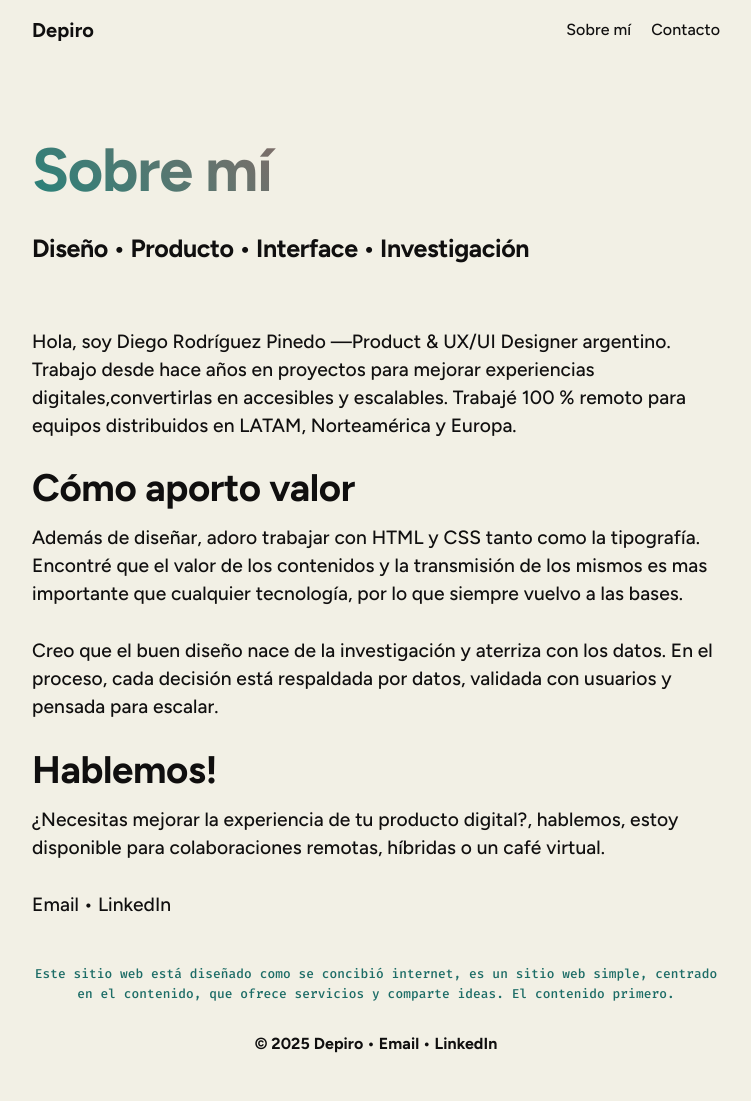
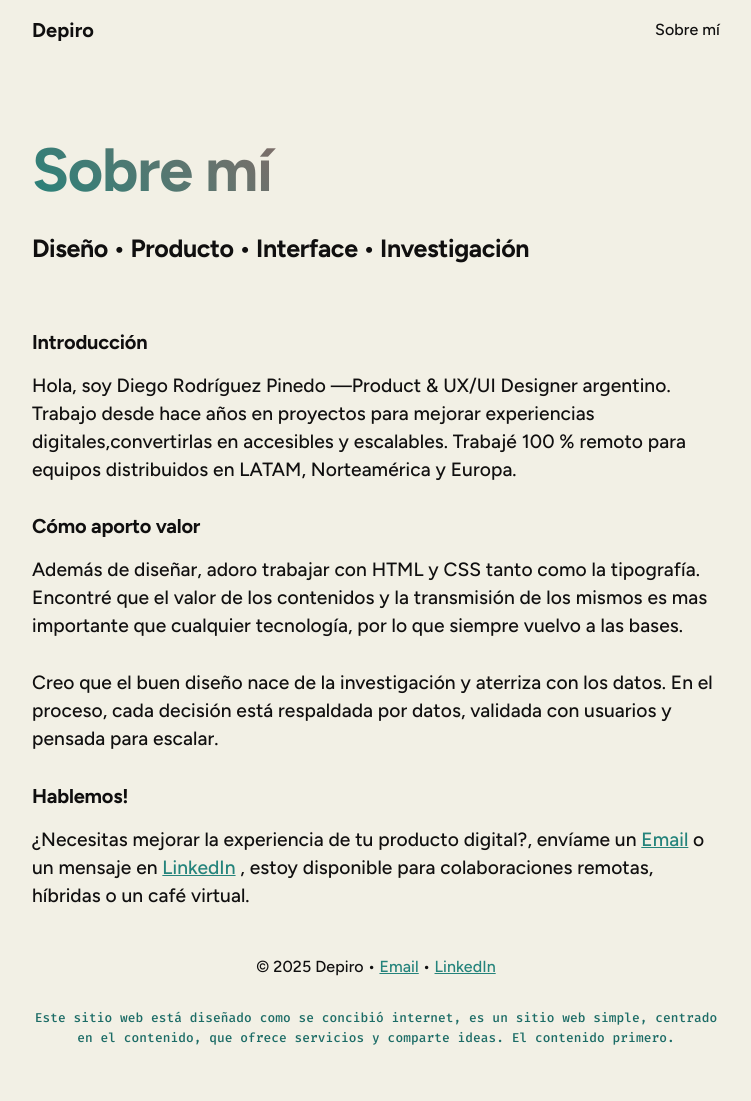
Before and after one commit to depiro/depiro, a website: page about.html in a window 1280 px wide. Shown: the whole page, without its empty margins (264-1015 px from the left). Drawn offline with Linux system fonts and the light colour scheme.

Commit message:
content update

```diff
--- a/about.html
+++ b/about.html
@@ -16,8 +16,7 @@
     <header role="banner" class="flex flex-wrap justify-between p-4">
         <a href="./" class="text-lg font-bold self-center no-underline">Depiro</a>
         <nav class="self-center">
-          <a href="/about" class="no-underline">Sobre mí</a>
-          <a href="/contact" class="no-underline">Contacto</a>
+          <a href="/about.html" class="no-underline">Sobre mí</a>
         </nav>
     </header>
 
@@ -28,31 +27,26 @@
         <h2 class="text-xl mb-16 mx-auto tracking-tight text-balance">Diseño • Producto • Interface • Investigación</h2>
 
         <div class="ds">
+          <h3 class="mb-4 text-lg">Introducción</h3>
           <p>Hola, soy Diego Rodríguez Pinedo —Product & UX/UI Designer argentino. Trabajo desde hace años en proyectos para mejorar experiencias digitales,convertirlas en accesibles y escalables. Trabajé 100 % remoto para equipos distribuidos en LATAM, Norteamérica y Europa.</p>
 
-            <h3 class="mb-4">Cómo aporto valor</h3>
+            <h3 class="mb-4 text-lg ">Cómo aporto valor</h3>
             <!-- <h4 class="mb-4">Human-Focused · Pixel-Precise</h4> -->
             <p>Además de diseñar, adoro trabajar con HTML y CSS tanto como la tipografía. Encontré que el valor de los contenidos y la transmisión de los mismos es mas importante que cualquier tecnología, por lo que siempre vuelvo a las bases.</p>
             <p>Creo que el buen diseño nace de la investigación y aterriza con los datos. En el proceso, cada decisión está respaldada por datos, validada con usuarios y pensada para escalar.</p>
 
-            <h3 class="mb-4">Hablemos!</h3>
-            <p>¿Necesitas mejorar la experiencia de tu producto digital?, hablemos, estoy disponible para colaboraciones remotas, híbridas o un café virtual.</p>
-
-            <p>
-              <a href="mailto:hello@depi.ro" class="no-underline">Email</a>  •
-              <a href="https://linkedin.com/in/diegorodriguezpinedo/" class="no-underline" target="_blank" rel="noopener noreferrer">LinkedIn</a>
-            </p>
+            <h3 class="mb-4 text-lg ">Hablemos!</h3>
+            <p>¿Necesitas mejorar la experiencia de tu producto digital?, envíame un <a href="mailto:hello@depi.ro" class="no-underline">Email</a> o un mensaje en <a href="https://linkedin.com/in/diegorodriguezpinedo/" class="no-underline" target="_blank" rel="noopener noreferrer">LinkedIn</a>  , estoy disponible para colaboraciones remotas, híbridas o un café virtual.</p>
         </div>
       </div>
     </main>
 
     <footer role="contentinfo" class="text-center items-center py-4">
-      <p class="text-sm fira-code-secondary mb-8 disclaimer">Este sitio web está diseñado como se concibió internet, es un sitio web simple, centrado en el contenido, que ofrece servicios y comparte ideas. El contenido primero.</p>
-       <p class="text-base font-bold">
-        © 2025 Depiro •
-        <a href="mailto:hello@depi.ro" class="no-underline">Email</a>  •
-        <a href="https://linkedin.com/in/diegorodriguezpinedo/" class="no-underline" target="_blank" rel="noopener noreferrer">LinkedIn</a>
-      </p>
+      <p class="text-base mb-2">© 2025 Depiro •
+       <a href="mailto:hello@depi.ro" class="no-underline">Email</a>  •
+       <a href="https://linkedin.com/in/diegorodriguezpinedo/" class="no-underline" target="_blank" rel="noopener noreferrer">LinkedIn</a>
+     </p>
+      <p class="text-sm fira-code-secondary disclaimer">Este sitio web está diseñado como se concibió internet, es un sitio web simple, centrado en el contenido, que ofrece servicios y comparte ideas. El contenido primero.</p>
     </footer>
   </div>
 
--- a/src/styles/custom.scss
+++ b/src/styles/custom.scss
@@ -95,3 +95,17 @@ p, ul, ol {
   color: var(--color-flexoki-light-tx-1);
   margin-bottom: 1.8rem;
 }
+
+// Links
+p {
+    a {
+    color: var(--color-flexoki-cyan-600);
+    text-decoration: underline;
+    transition: opacity 0.2s;
+
+    &:hover {
+        color: inherit;
+        text-decoration: underline;
+    }
+  }
+}
```
Also changed, not shown: contact.html (+1 -2 lines), index.html (+1 -2 lines), dist/styles/main.css, src/styles/custom.css, 1 other file.
